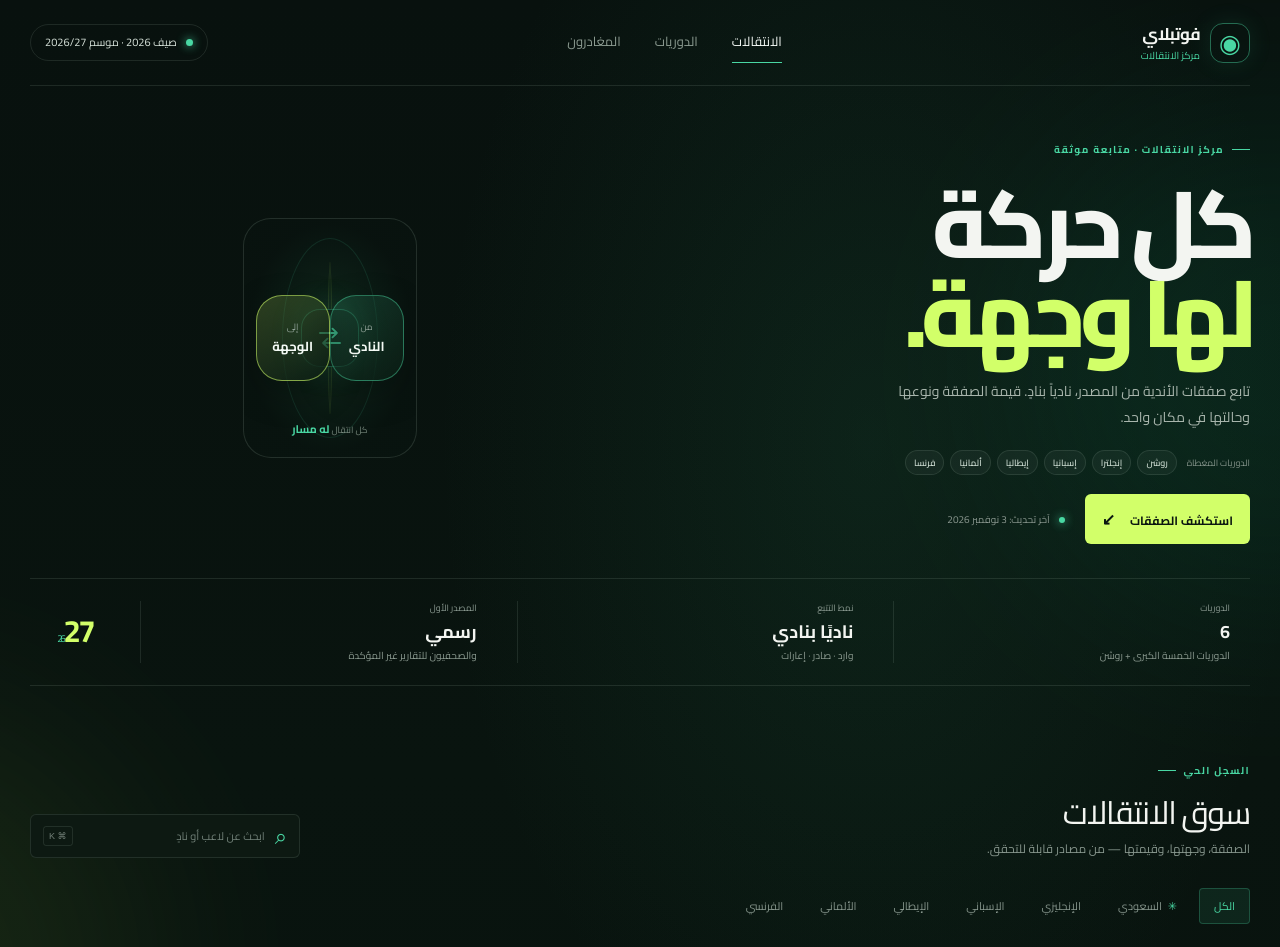
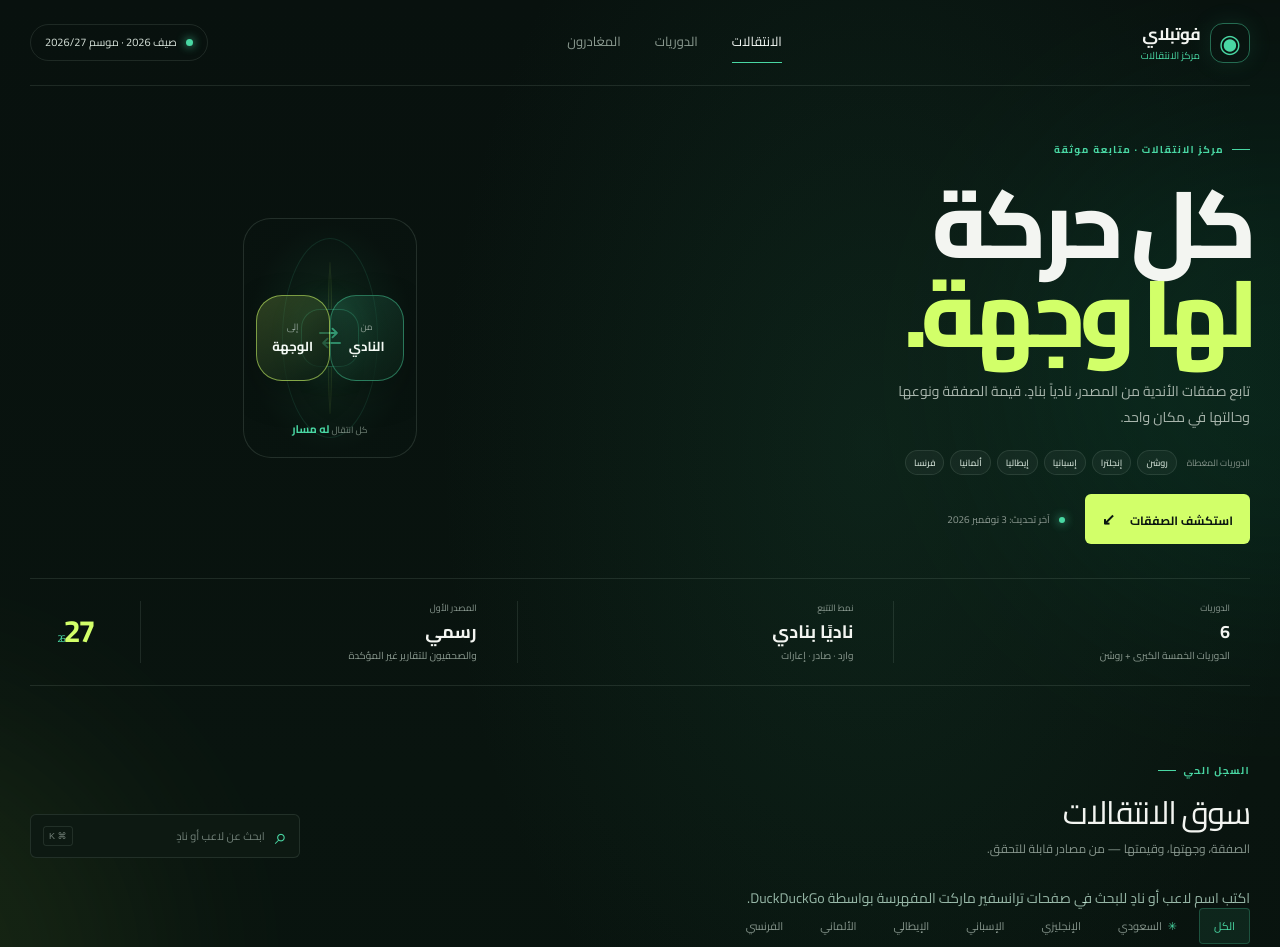
Before and after one commit to ikhl4/aifball, a Next.js app: page /preview/transfers in a window 1280 px wide. Shown: the top 947 px of the page. Built offline with nearby package versions, Linux system fonts and the light colour scheme.

Commit message:
feat(transfers): integrate DuckDuckGo Transfermarkt search into transfer center

```diff
--- a/app/preview/transfers/page.tsx
+++ b/app/preview/transfers/page.tsx
@@ -1,6 +1,7 @@
 'use client';
 
 import { useMemo, useState } from 'react';
+import TransfermarktSearch from '../../components/TransfermarktSearch';
 
 type Deal = {
   player: string;
@@ -90,6 +91,8 @@ export default function TransfersPreview() {
           <label className="search"><span>⌕</span><input value={query} onChange={(event) => setQuery(event.target.value)} placeholder="ابحث عن لاعب أو نادٍ" /><kbd>⌘ K</kbd></label>
         </div>
 
+        <TransfermarktSearch query={query} />
+
         <div className="market-controls" id="leagues">
           <div className="league-tabs" role="tablist" aria-label="اختيار الدوري">{leagues.map((item) => <button key={item} onClick={() => setLeague(item)} className={league === item ? 'selected' : ''}>{item === 'السعودي' && <span className="league-spark">✳</span>}{item}</button>)}</div>
           <div className="sub-controls"><div className="toggle-tabs"><button onClick={() => setTab('deals')} className={tab === 'deals' ? 'selected' : ''}>كل الصفقات <b>{deals.length}</b></button><button onClick={() => setTab('departures')} className={tab === 'departures' ? 'selected' : ''}>أبرز المغادرين</button></div><span className="window-state"><i /> نافذة الصيف مغلقة</span></div>
```
